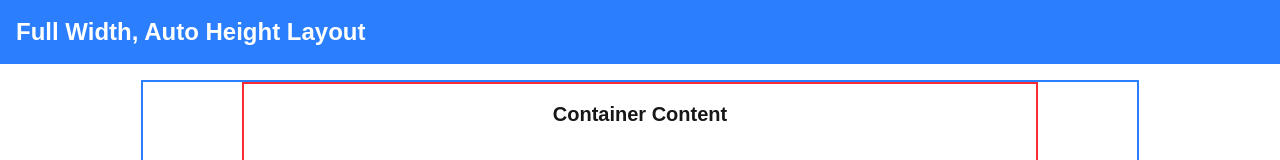
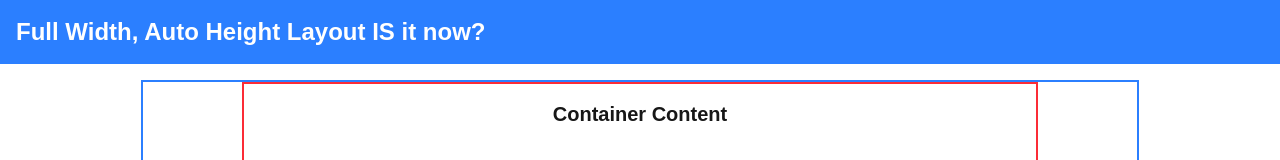
Before and after one commit to GergoZagyi/NextJs, a Next.js app: page / in a window 1280 px wide. Shown: the top 160 px of the page. Built offline with nearby package versions, Linux system fonts and the light colour scheme.

Commit message:
speed test

```diff
--- a/app/page.js
+++ b/app/page.js
@@ -5,7 +5,7 @@ export default function Home() {
   return (
     <div className="w-full h-auto">
       <div className="bg-blue-500 p-4 text-white">
-        <h1 className="text-2xl font-bold">Full Width, Auto Height Layout</h1>
+        <h1 className="text-2xl font-bold">Full Width, Auto Height Layout IS it now?</h1>
       </div>
       <div className="p-4">
         <ContainerBox />
```
Also changed, not shown: public/config.yml (added).
